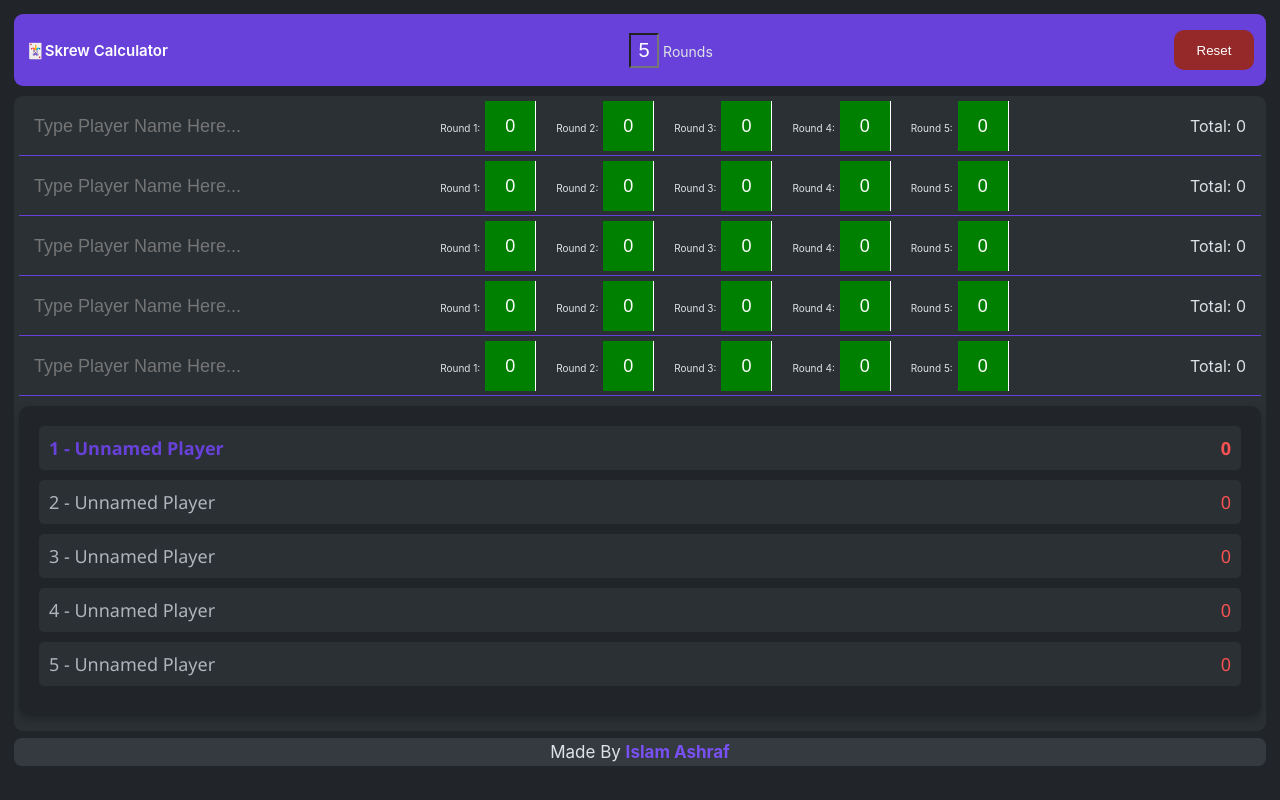
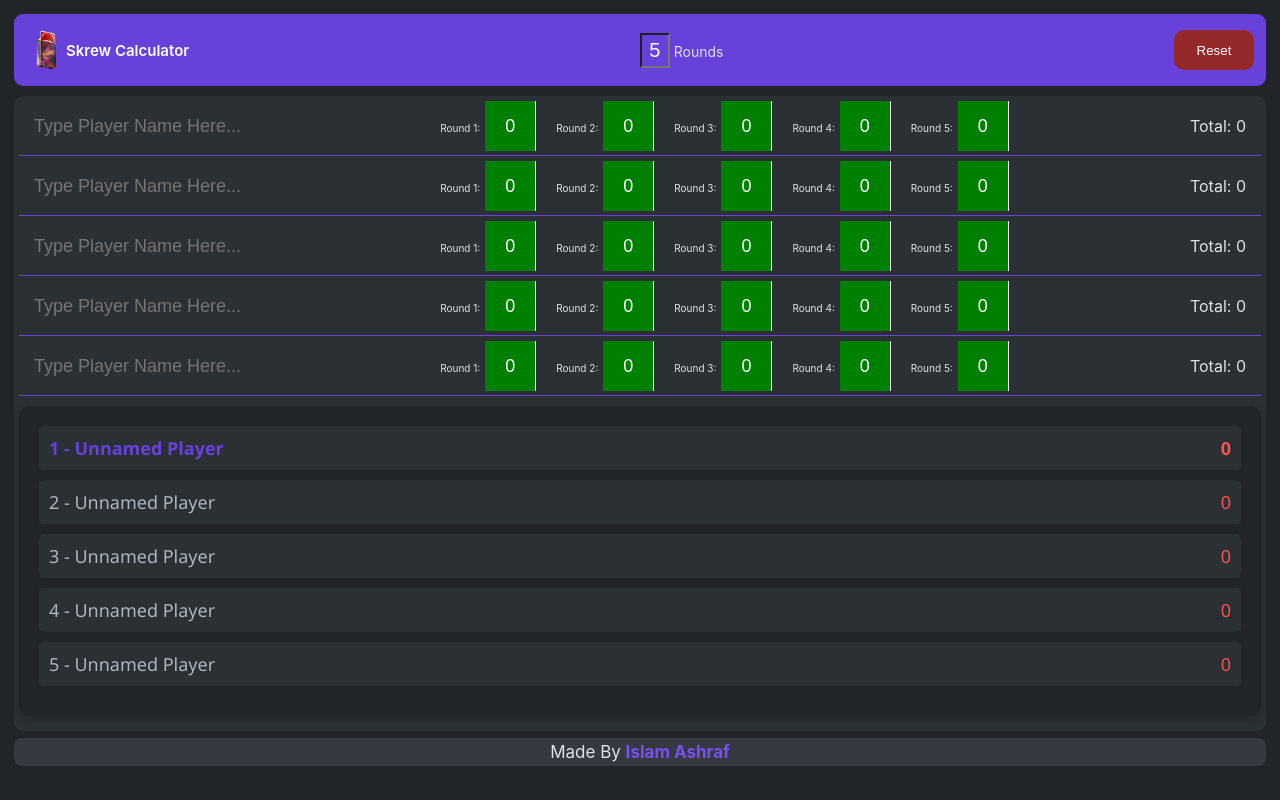
Before and after one commit to EslamAshrafG/skruwcalc, a React (Create React App) app: page / in a window 1280 px wide. Built offline with nearby package versions, Linux system fonts and the light colour scheme.

Commit message:
Add : add new logo, title and favicon

```diff
--- a/public/index.html
+++ b/public/index.html
@@ -2,14 +2,17 @@
 <html lang="en">
   <head>
     <meta charset="utf-8" />
-    <link rel="icon" href="%PUBLIC_URL%/favicon.ico" />
+    <link
+      rel="shortcut icon"
+      href="%PUBLIC_URL%/5VLbEUlI9v3S35hYgFljATTGwt45wb5L0IDJccUV.webp"
+      type="image/x-icon"
+    />
     <meta name="viewport" content="width=device-width, initial-scale=1" />
     <meta name="theme-color" content="#000000" />
     <meta
       name="description"
       content="Web site created using create-react-app"
     />
-    <link rel="apple-touch-icon" href="%PUBLIC_URL%/logo192.png" />
     <!--
       manifest.json provides metadata used when your web app is installed on a
       user's mobile device or desktop. See https://developers.google.com/web/fundamentals/web-app-manifest/
@@ -24,7 +27,7 @@
       work correctly both with client-side routing and a non-root public URL.
       Learn how to configure a non-root public URL by running `npm run build`.
     -->
-    <title>React App</title>
+    <title>Skrew Calculator</title>
   </head>
   <body>
     <noscript>You need to enable JavaScript to run this app.</noscript>
--- a/src/App.js
+++ b/src/App.js
@@ -87,8 +87,13 @@ function NavBar({ children }) {
 
 function Logo() {
   return (
-    <div className="logo">
-      <h1>🃏Skrew Calculator</h1>
+    <div className="logo" style={{ display: "flex", alignItems: "center" }}>
+      <img
+        src="./5VLbEUlI9v3S35hYgFljATTGwt45wb5L0IDJccUV.webp"
+        style={{ width: "40px", aspectRatio: "1/1" }}
+        alt=""
+      />{" "}
+      <h1>Skrew Calculator</h1>
     </div>
   );
 }
```
Also changed, not shown: public/5VLbEUlI9v3S35hYgFljATTGwt45wb5L0IDJccUV.webp (added), src/5VLbEUlI9v3S35hYgFljATTGwt45wb5L0IDJccUV.webp (added).
